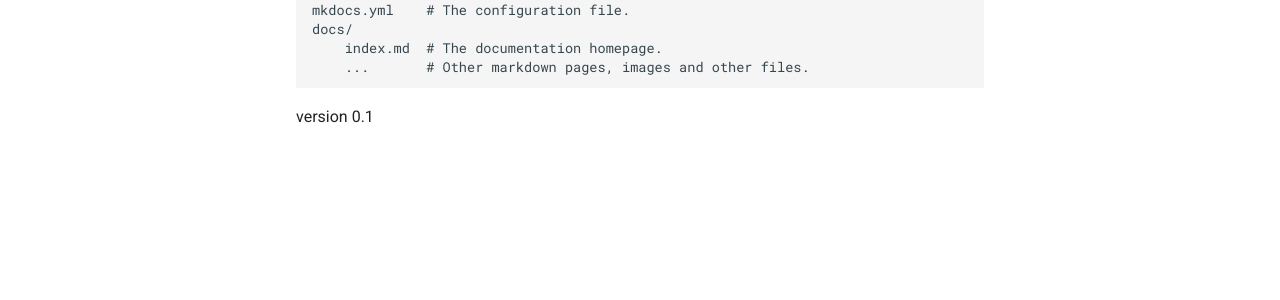
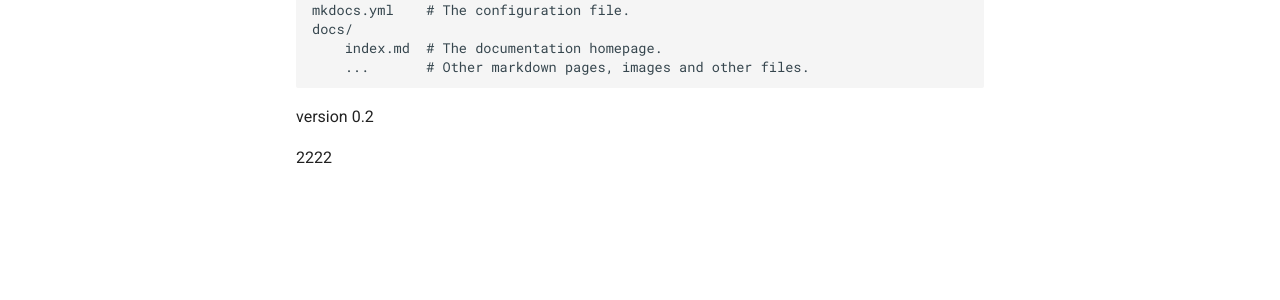
Before and after one commit to xuoutput/test-mkdocs, an MkDocs documentation site: the page built from docs/index.md, in a window 1280 px wide. Shown: the part 523-823 px from the top of the page. Built offline with MkDocs 1.6.1 and Material for MkDocs 9.7.7, drawn with Linux system fonts in a browser that asks for light colours; the version menu is left out.

Commit message:
fix: 0.2

```diff
--- a/docs/index.md
+++ b/docs/index.md
@@ -16,4 +16,7 @@
         index.md  # The documentation homepage.
         ...       # Other markdown pages, images and other files.
 
-version 0.1
+version 0.2
+
+
+2222
```
Also changed, not shown: site/index.html, site/search/search_index.json, site/sitemap.xml, 1 other file.
